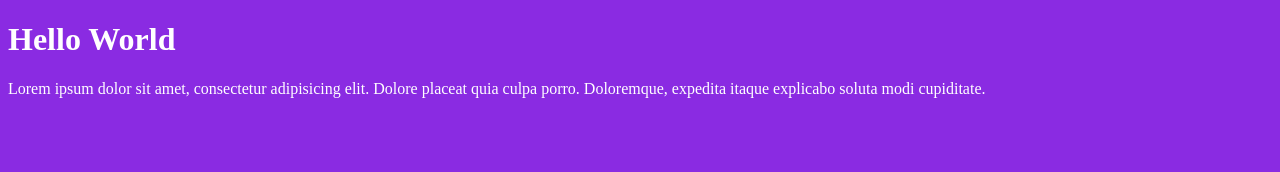
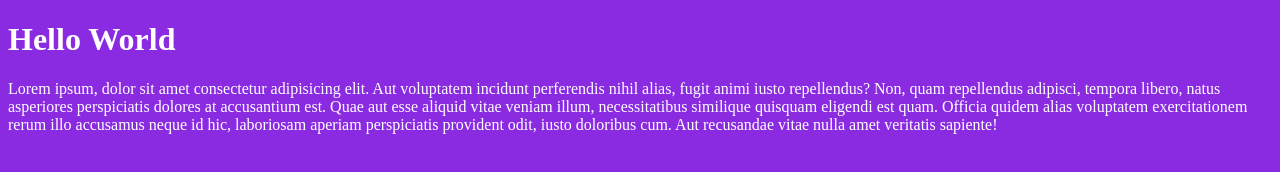
Before and after one commit to student040404/git-demo-AT1H2023, a plain HTML site: page index.html in a window 1280 px wide. Drawn offline with Linux system fonts and the light colour scheme.

Commit message:
Upraveny suboru index.html - dogenerovany nahodny text - text pozostava zo 70 slov

```diff
--- a/index.html
+++ b/index.html
@@ -10,9 +10,13 @@
 <body>
     <h1>Hello World</h1>
     <!-- p>lorem30 -->
-    <p>Lorem ipsum dolor sit amet, consectetur adipisicing
-         elit. Dolore placeat quia culpa porro. Doloremque,
-         expedita itaque explicabo soluta modi cupiditate.
+    <p>Lorem ipsum, dolor sit amet consectetur adipisicing elit. Aut voluptatem
+        incidunt perferendis nihil alias, fugit animi iusto repellendus? Non, quam
+        repellendus adipisci, tempora libero, natus asperiores perspiciatis dolores
+        at accusantium est. Quae aut esse aliquid vitae veniam illum, necessitatibus
+        similique quisquam eligendi est quam. Officia quidem alias voluptatem exercitationem
+        rerum illo accusamus neque id hic, laboriosam aperiam perspiciatis provident odit,
+        iusto doloribus cum. Aut recusandae vitae nulla amet veritatis sapiente!
     </p>
 </body>
 </html>
```
